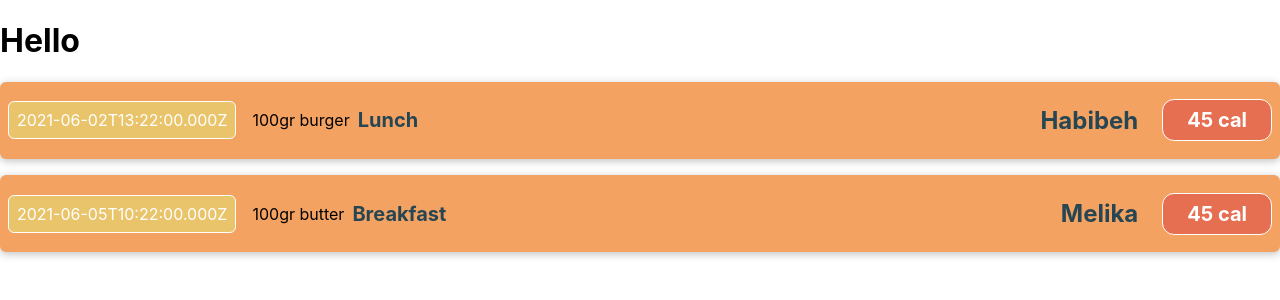
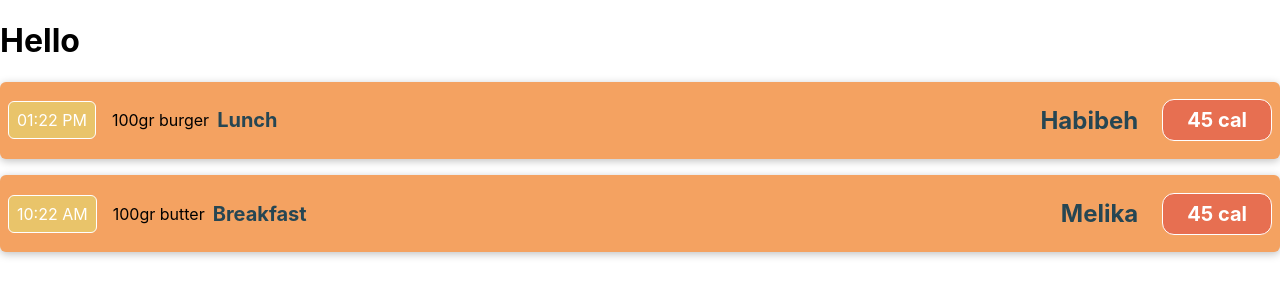
Before and after one commit to HabibehKhavari/Calorie-Tracker-App, a React (Create React App) app: page / in a window 1280 px wide. Shown: the top 300 px of the page. Built offline with nearby package versions, Linux system fonts and the light colour scheme.

Commit message:
use js in order to format date

```diff
--- a/src/components/MetricItem.js
+++ b/src/components/MetricItem.js
@@ -1,8 +1,12 @@
 import "./MetricItem.css"
 
 const MetricItem = (props)=>{
+
+    const dispDate = props.userDate.toLocaleString("en-US",
+        {hour: "2-digit", minute: "2-digit", hour12: true});
+
     return <div className="metric-item">
-    <div className="metric-item__date">{props.userDate.toISOString()}</div>
+    <div className="metric-item__date">{dispDate}</div>
     <div className="metric-item__metric">
         <div>{props.userAmount}</div>
         <h3>{props.userMeal}</h3>
```
